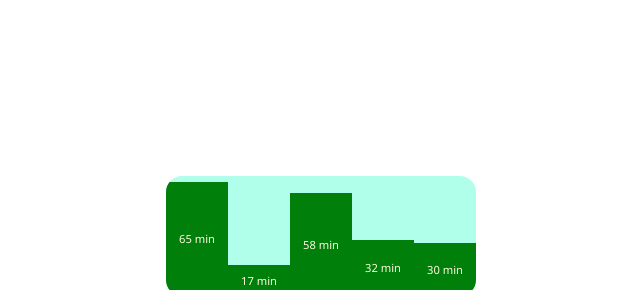
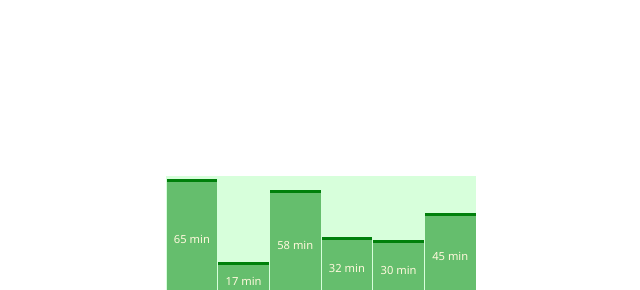
Before and after one commit to balkacer/time-chart, a plain HTML site: page index.html in a window 1280 px wide. Shown: the part 143-433 px from the top of the page, without its empty margins (319-959 px from the left). Drawn offline with Linux system fonts and the light colour scheme.

Commit message:
Adding some styles

```diff
--- a/style.css
+++ b/style.css
@@ -10,20 +10,20 @@ html, body {
 }
 
 #chart {
-    background-color: rgb(175, 255, 235);
+    background-color: rgb(215, 255, 219);
     display: flex;
     flex-direction: row;
     justify-content: space-between;
     align-items: flex-end;
     padding: 0;
     margin: 0;
-    border-radius: 1rem;
     overflow: hidden;
 }
 
 .chart-item {
-    background-color: rgb(0, 128, 11);
-    margin: 0;
+    background-color: rgb(101, 190, 109);
+    border-top: 3px solid rgb(0, 128, 11);
+    margin: 0 .5px;
     display: flex;
     justify-content: center;
     align-items: center;
--- a/timeChart.js
+++ b/timeChart.js
@@ -1,4 +1,4 @@
-const times = [[1,5,8],[0,17,30], [0, 58, 32],[0,32,0],[0,30,0]];
+const times = [[1,5,8],[0,17,30], [0, 58, 32],[0,32,0],[0,30,0],[0,45,30]];
 
 const timeChart = (times, size, unit) => {
     const barValues = [];
@@ -61,7 +61,7 @@ obj.bars.forEach(bar => {
 
 const totalTime = document.createElement('span');
 totalTime.id = 'total-time';
-totalTime.innerHTML = total + 'm';
+totalTime.innerHTML = total + ' min';
 
 body.appendChild(chart);
 body.appendChild(totalTime);
```
